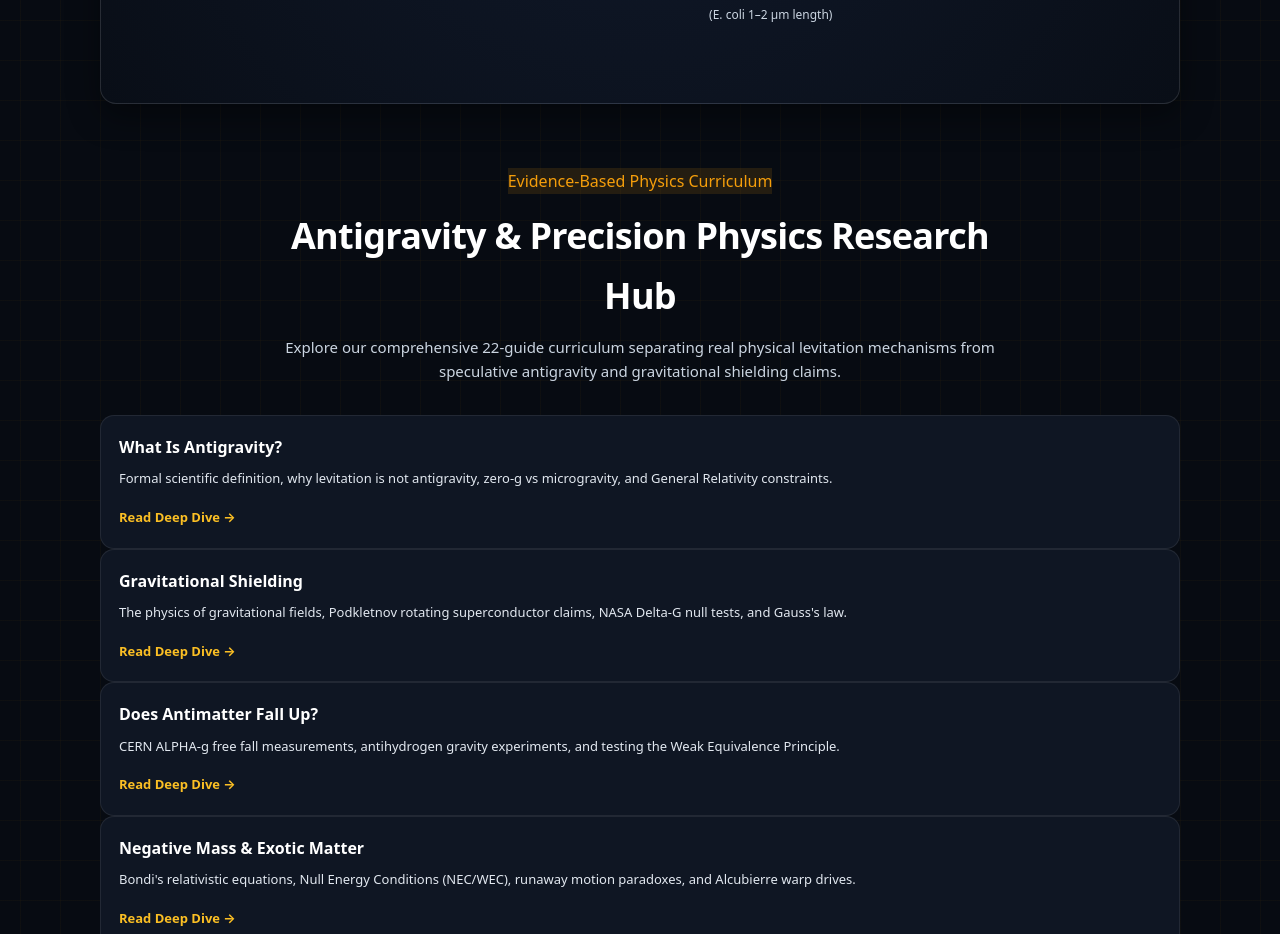
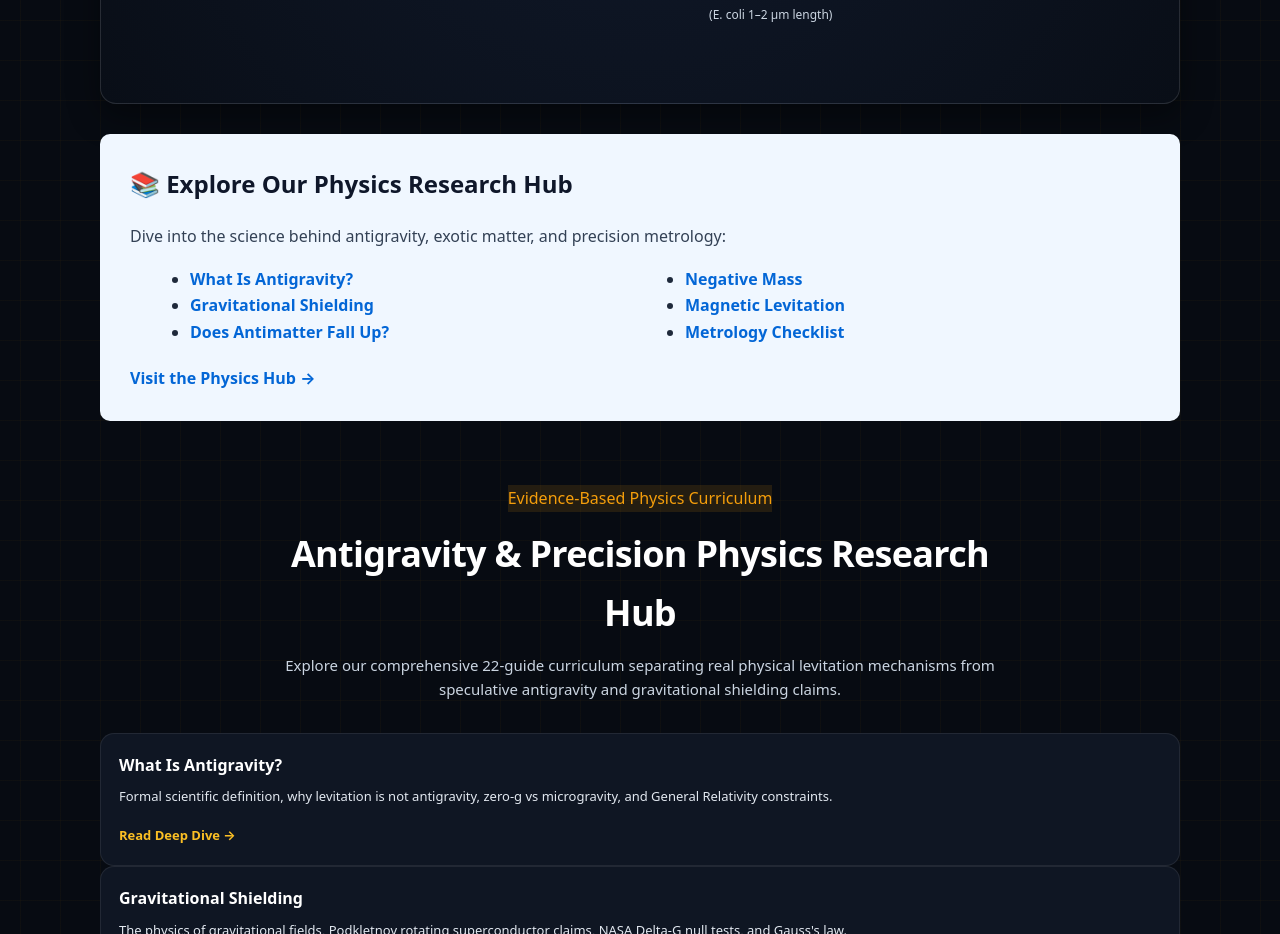
Before and after one commit to maryam-2021/NanoToMicro, an Astro site: page / in a window 1280 px wide. Shown: the part 3180-4114 px from the top of the page. Built offline with nearby package versions, Linux system fonts and the light colour scheme; Astro itself is replaced by a stand-in of ours.

Commit message:
feat(homepage): add Physics Research Hub explorer callout section

```diff
--- a/src/pages/index.astro
+++ b/src/pages/index.astro
@@ -485,6 +485,21 @@ const description = 'The definitive reference for all nano ↔ micro conversions
         <text x="740" y="38" text-anchor="middle" fill="#fbbf24" font-size="12" font-weight="800" letter-spacing="1">MICROSCALE DOMAIN (10⁻⁶ m)</text>
       </svg>
     </div>
+  </section>
+
+  <!-- Section 6: Explore Our Physics Research Hub Callout -->
+  <section style="background: #f0f7ff; color: #1e293b; padding: 30px; margin: 30px 0; border-radius: 10px;">
+    <h2 style="color: #0f172a; margin-top: 0;">📚 Explore Our Physics Research Hub</h2>
+    <p style="color: #334155;">Dive into the science behind antigravity, exotic matter, and precision metrology:</p>
+    <ul style="columns: 2; column-gap: 30px; margin: 15px 0 20px 20px;">
+      <li><a href="/physics/antigravity-definition.html" style="color: #0366d6; font-weight: 600; text-decoration: none;">What Is Antigravity?</a></li>
+      <li><a href="/physics/gravitational-shielding.html" style="color: #0366d6; font-weight: 600; text-decoration: none;">Gravitational Shielding</a></li>
+      <li><a href="/physics/antimatter-gravity.html" style="color: #0366d6; font-weight: 600; text-decoration: none;">Does Antimatter Fall Up?</a></li>
+      <li><a href="/physics/negative-mass.html" style="color: #0366d6; font-weight: 600; text-decoration: none;">Negative Mass</a></li>
+      <li><a href="/physics/magnetic-levitation.html" style="color: #0366d6; font-weight: 600; text-decoration: none;">Magnetic Levitation</a></li>
+      <li><a href="/physics/metrology-checklist.html" style="color: #0366d6; font-weight: 600; text-decoration: none;">Metrology Checklist</a></li>
+    </ul>
+    <p style="margin-bottom: 0;"><a href="/physics/" style="font-weight: bold; color: #0366d6; text-decoration: none;">Visit the Physics Hub →</a></p>
   </section>
 
   <!-- Section 6: Integrated Antigravity & Gravitational Physics Hub -->
```
